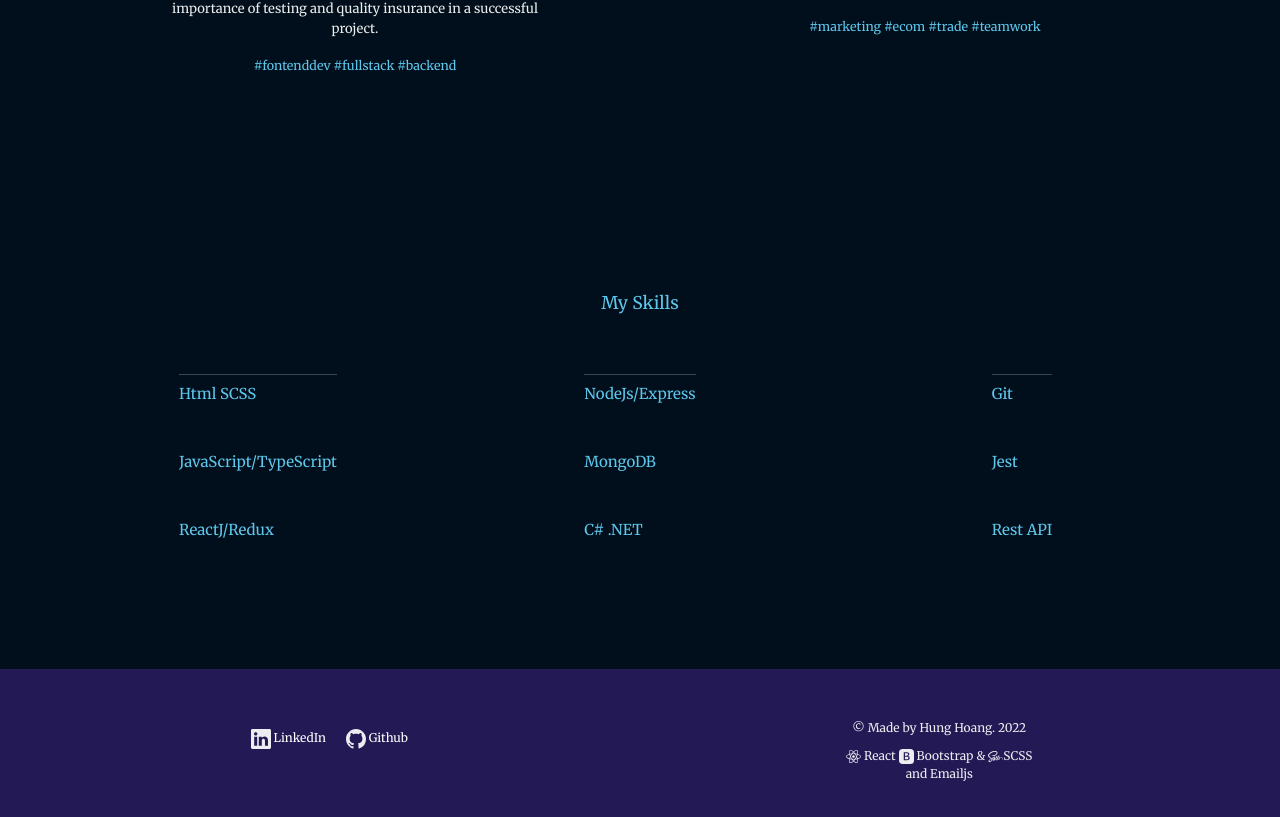
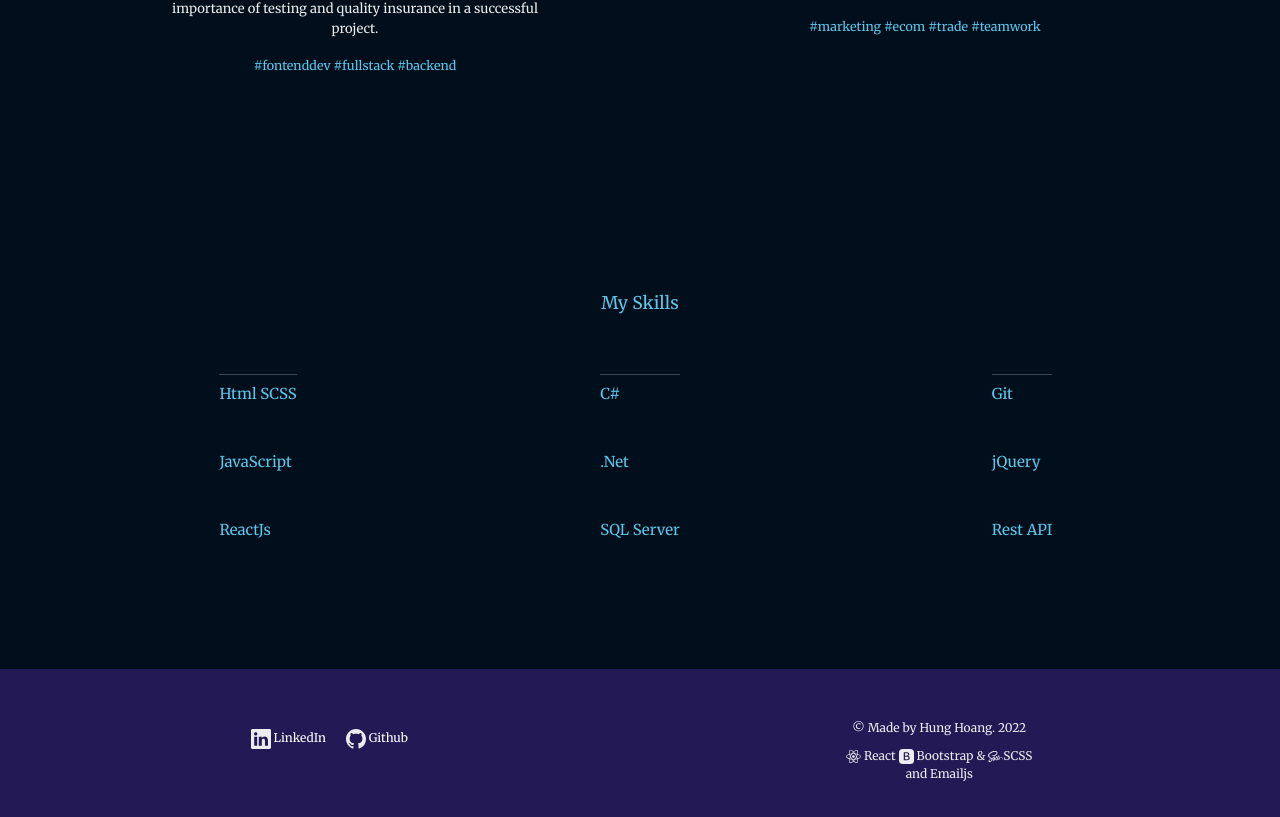
Before and after one commit to HungHoang108/Portfolio_React, a React (Create React App) app in the folder client/: page / in a window 1280 px wide. Shown: the part 1332-2149 px from the top of the page. Built offline with nearby package versions, Linux system fonts and the light colour scheme.

Commit message:
remove jokeRank project and modify skills

```diff
--- a/client/src/route/home/home.route.jsx
+++ b/client/src/route/home/home.route.jsx
@@ -76,39 +76,36 @@ const Home = () => {
           <div className="home-skill-tech">
             <div className="home-skill-tech-col">
               <div>
-                {/* <div>Frontend</div> */}
                 <hr />
                 <div className="home-skill-item">
                   <h4>Html SCSS</h4>
                 </div>
                 <div className="home-skill-item">
-                  <h4>JavaScript/TypeScript</h4>
+                  <h4>JavaScript</h4>
                 </div>
                 <div className="home-skill-item">
-                  <h4>ReactJ/Redux</h4>
+                  <h4>ReactJs</h4>
                 </div>
               </div>
               <div>
-                {/* <div>Backend</div>'' */}
                 <hr />
                 <div className="home-skill-item">
-                  <h4>NodeJs/Express</h4>
+                  <h4>C#</h4>
                 </div>
                 <div className="home-skill-item">
-                  <h4>MongoDB</h4>
+                  <h4>.Net</h4>
                 </div>
                 <div className="home-skill-item">
-                  <h4>C# .NET</h4>
+                  <h4>SQL Server</h4>
                 </div>
               </div>
               <div>
-                {/* <div>Others</div> */}
                 <hr />
                 <div className="home-skill-item">
                   <h4>Git</h4>
                 </div>
                 <div className="home-skill-item">
-                  <h4>Jest</h4>
+                  <h4>jQuery</h4>
                 </div>
                 <div className="home-skill-item">
                   <h4>Rest API</h4>
--- a/client/src/route/projects/project.route.jsx
+++ b/client/src/route/projects/project.route.jsx
@@ -32,12 +32,12 @@ const Project = () => {
           gitHubUrl="https://github.com/HungHoang108/luxelane"
           url="https://luxelane.netlify.app/"
         />
-        <ProjectCard
+        {/* <ProjectCard
           title="JokeRank"
           description="A basic crud C# .Net app with authentification and search. Allowing users to register, login and create posts"
           image={JokeRank}
           gitHubUrl="https://github.com/HungHoang108/JokeRank"
-        />
+        /> */}
 
         <ProjectCard
           title="TRAINIO"
```
